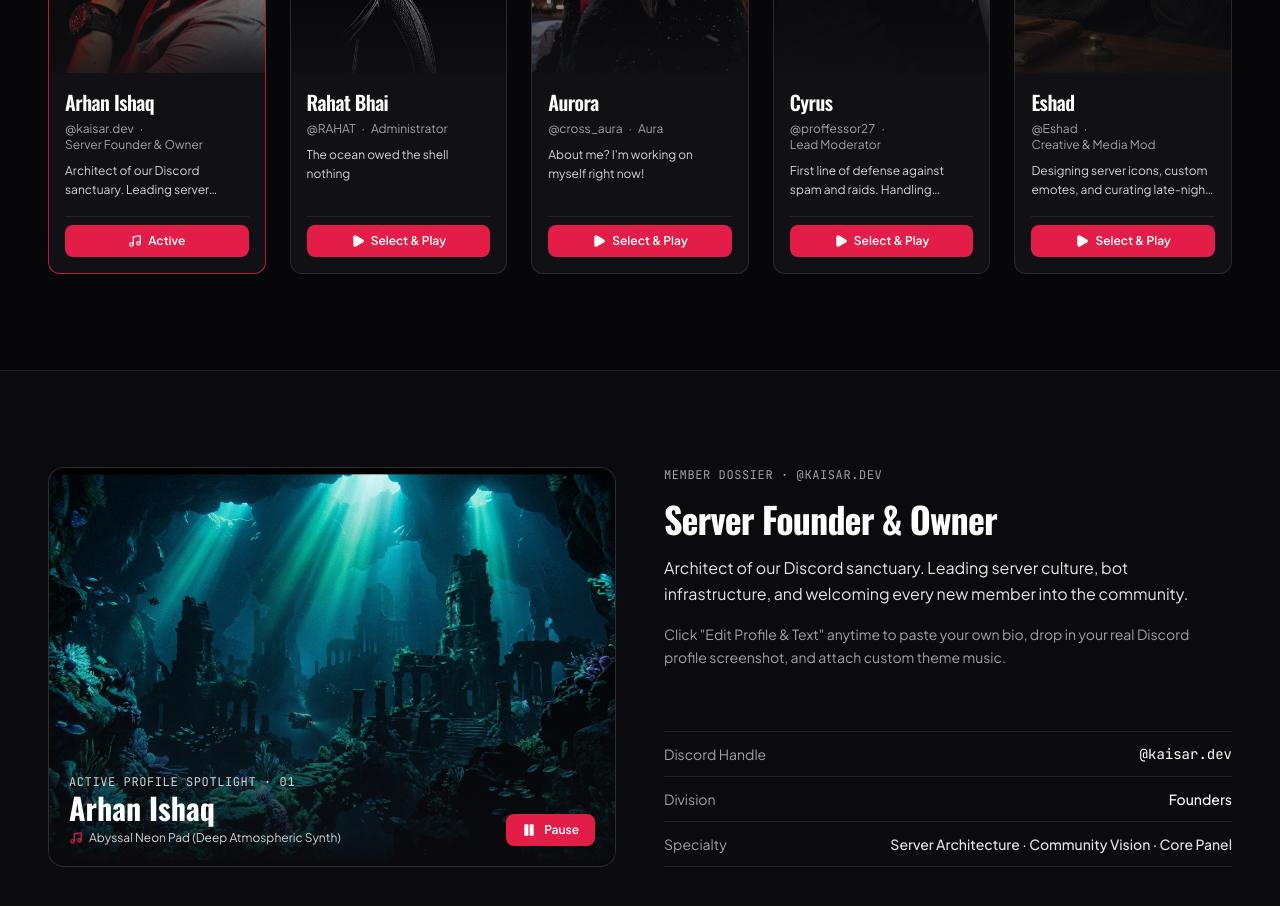
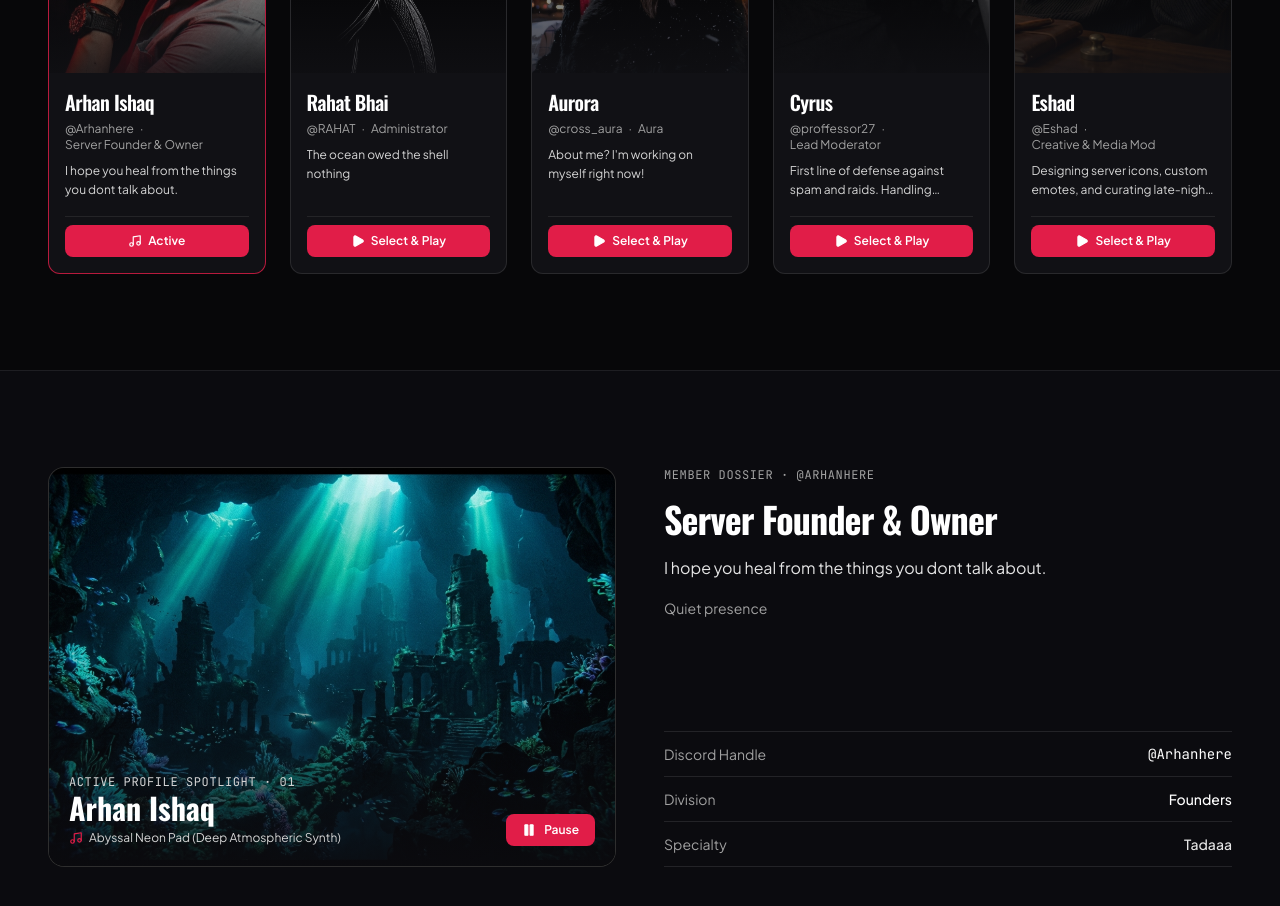
Before and after one commit to blackopslords/Adventure-, a React (Vite) app: page / in a window 1280 px wide. Shown: the part 1400-2306 px from the top of the page. Built offline with nearby package versions, Linux system fonts and the light colour scheme.

Commit message:
feat(team): update founder profile details
Update Arhan Ishaq's discord handle, specialty, and bio text.

```diff
--- a/src/data/teamProfiles.ts
+++ b/src/data/teamProfiles.ts
@@ -48,18 +48,18 @@ const BASE_TEAM_PROFILES: TeamProfile[] = [
     id: 'kaisar-founder',
     indexLabel: '01',
     name: 'Arhan Ishaq',
-    discordHandle: '@kaisar.dev',
+    discordHandle: '@Arhanhere',
     roleTitle: 'Server Founder & Owner',
     division: 'founders',
     joinedYear: 'Since 2022',
     badgeCode: 'OWNER',
-    specialty: 'Server Architecture · Community Vision · Core Panel',
+    specialty: 'Tadaaa',
     backdropUrl: bgSirenAbyss,
     posterUrl: posterSirenAbyss,
     customText:
-      'Architect of our Discord sanctuary. Leading server culture, bot infrastructure, and welcoming every new member into the community.',
+      'I hope you heal from the things you dont talk about.',
     panelNote:
-      'Click "Edit Profile & Text" anytime to paste your own bio, drop in your real Discord profile screenshot, and attach custom theme music.',
+      'Quiet presence',
     trackId: 'abyss-synth',
   },
   {
```
